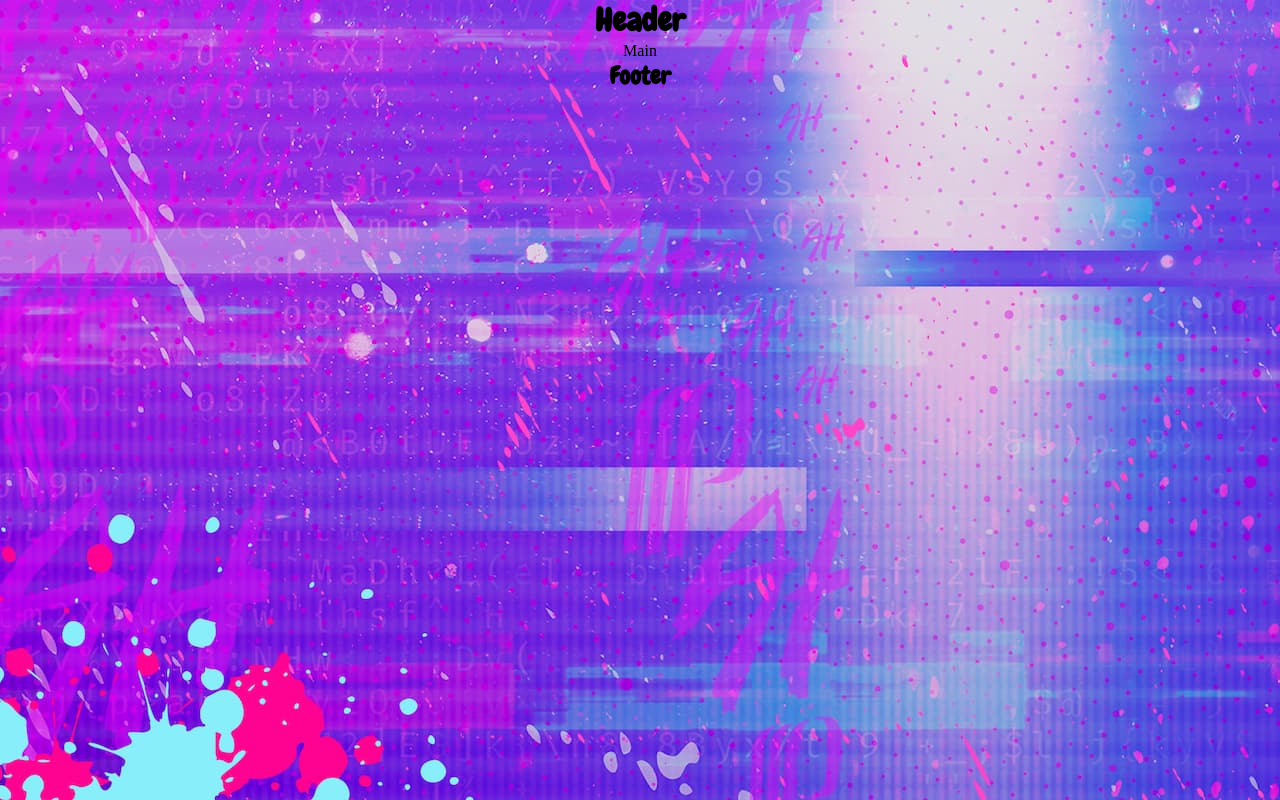
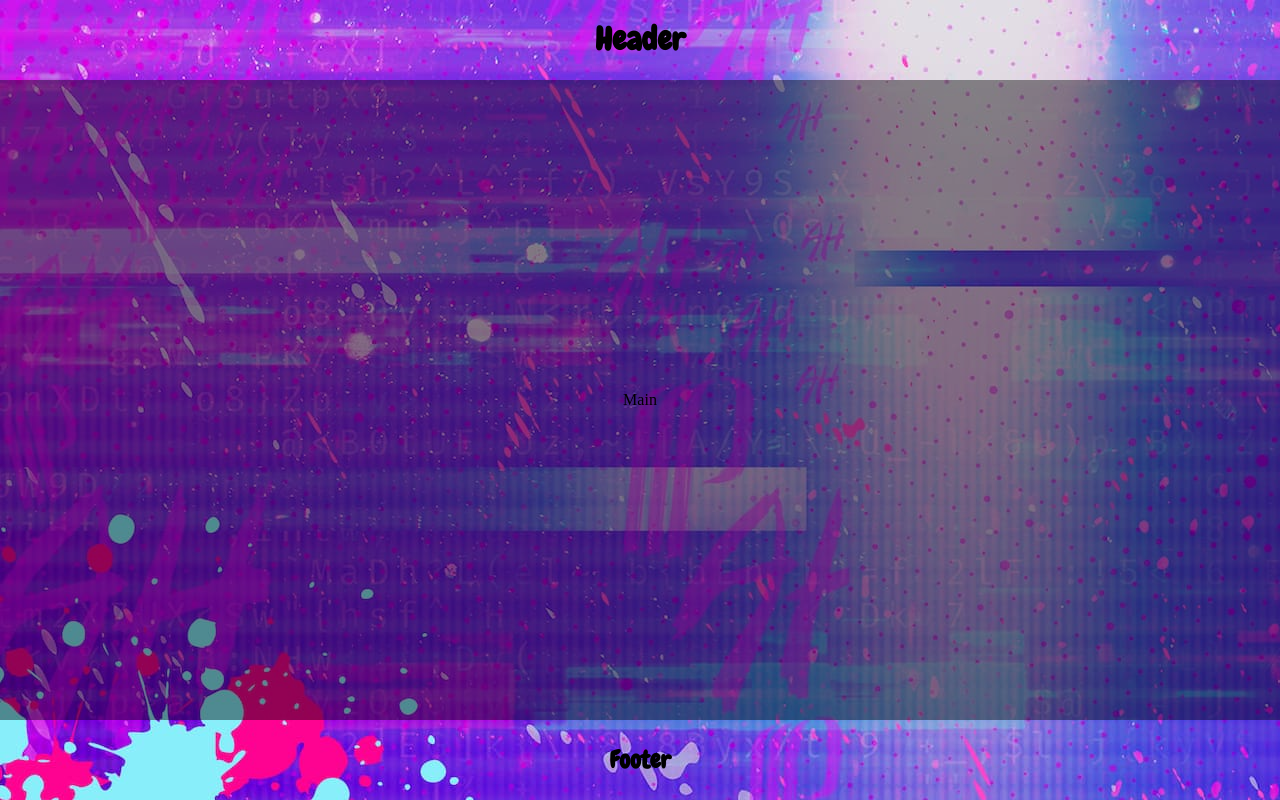
Before and after one commit to MathisPastreNelson/disco-groove, a React (Create React App) app: page / in a window 1280 px wide. Built offline with nearby package versions, Linux system fonts and the light colour scheme.

Commit message:
gh pages test

```diff
--- a/src/styles/_Footer.scss
+++ b/src/styles/_Footer.scss
@@ -1,3 +1,6 @@
 .footerContainer {
-  text-align: center;
+  display: flex;
+  justify-content: center;
+  align-items: center;
+  height: 10vh;
 }
--- a/src/styles/_Header.scss
+++ b/src/styles/_Header.scss
@@ -1,3 +1,6 @@
 .headerContainer {
-  text-align: center;
+  display: flex;
+  justify-content: center;
+  align-items: center;
+  height: 10vh;
 }
--- a/src/styles/_MainContainer.scss
+++ b/src/styles/_MainContainer.scss
@@ -1,3 +1,7 @@
 .mainContainer {
-  text-align: center;
+  background-color: rgba(0, 0, 0, 0.425);
+  height: 80vh;
+  display: flex;
+  justify-content: center;
+  align-items: center;
 }
--- a/src/styles/index.css
+++ b/src/styles/index.css
@@ -16,13 +16,23 @@ h6 {
 }
 
 .footerContainer {
-  text-align: center;
+  display: flex;
+  justify-content: center;
+  align-items: center;
+  height: 10vh;
 }
 
 .mainContainer {
-  text-align: center;
+  background-color: rgba(0, 0, 0, 0.425);
+  height: 80vh;
+  display: flex;
+  justify-content: center;
+  align-items: center;
 }
 
 .headerContainer {
-  text-align: center;
+  display: flex;
+  justify-content: center;
+  align-items: center;
+  height: 10vh;
 }/*# sourceMappingURL=index.css.map */
```
Also changed, not shown: 1 other file (tests, documents, lock files or other folders).
